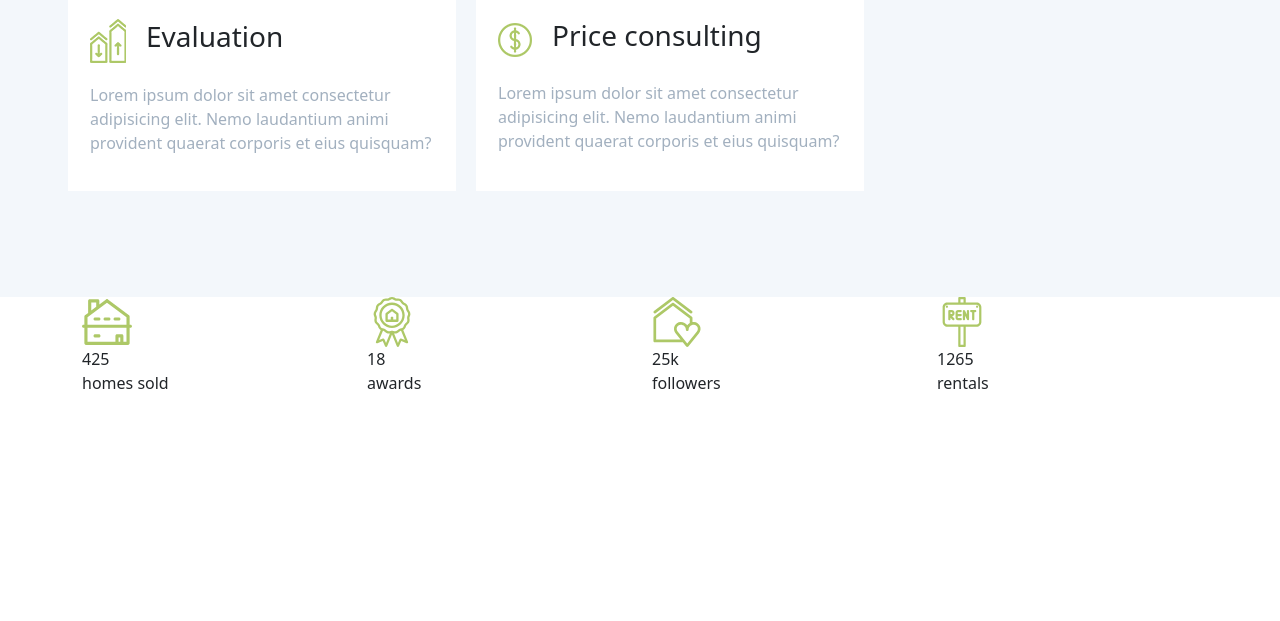
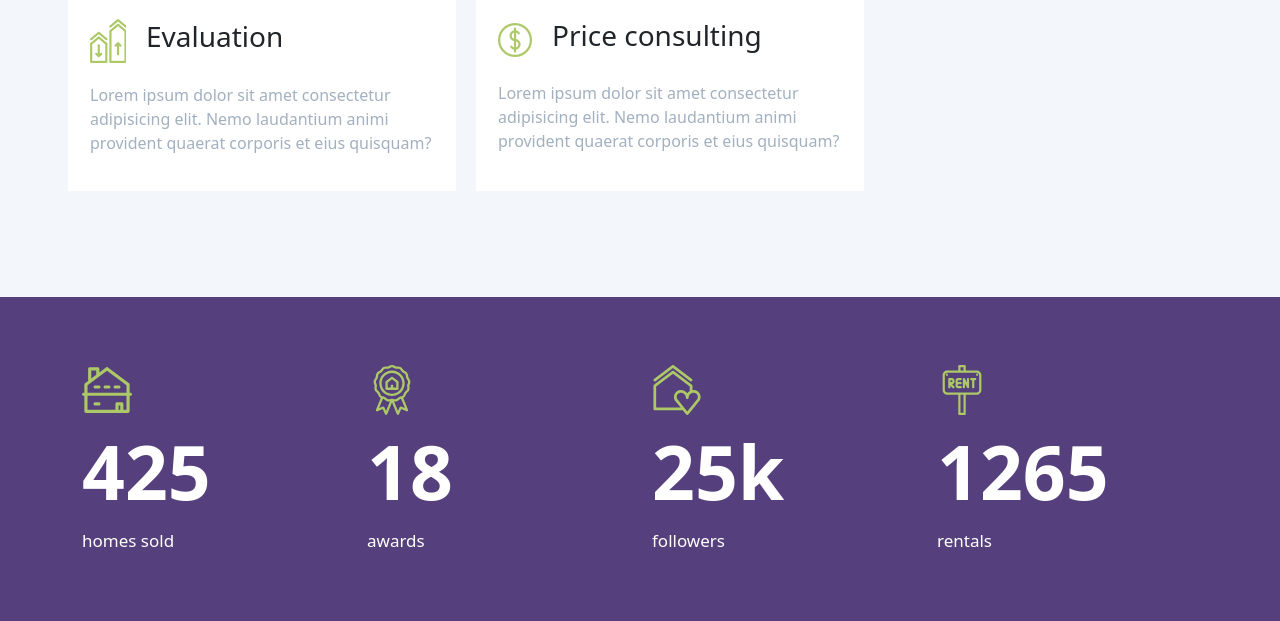
Before and after one commit to tvoiugas/GetHome, a Django app: page /about_us/ in a window 1280 px wide. Shown: the part 1646-2267 px from the top of the page. Before the commit the page ends 2035 px from the top, so only its background shows below. Run offline with Django 4.2, Linux system fonts and the light colour scheme; some libraries are stand-ins or nearby versions.

Commit message:
Updated about us page

```diff
--- a/static/estates/css/about_us.css
+++ b/static/estates/css/about_us.css
@@ -114,3 +114,23 @@
 .services .service-text {
 	color: #a2b0bf;
 }
+
+.milestones {
+	background-color: #55407d;
+	padding: 3rem;
+	color: white;
+}
+
+.milestones .milestone {
+	padding: 20px 0;
+}
+
+.milestones .milestone .milestone-counter {
+	font-size: 75px;
+	font-weight: bold;
+}
+
+.milestones .milestone .milestone-text {
+	font-weight: 500;
+	font-size: 17px;
+}
--- /dev/null
+++ b/static/estates/js/about_us.js
@@ -0,0 +1,24 @@
+function incEltNbr(id) {
+	elt = document.getElementById(id);
+	endNbr = Number(elt.getAttribute('data-end-value'));
+	startNbr = Math.round(endNbr / 2);
+	speed = Number(elt.getAttribute('data-speed'));
+	incNbrRec(startNbr, endNbr, elt, speed);
+};
+
+
+function incNbrRec(i, endNbr, elt, speed) {
+	if (i <= endNbr) {
+    	elt.innerHTML = i;
+    	setTimeout(function() {
+    		incNbrRec(i + 1, endNbr, elt, speed);
+    	}, speed);
+  	};
+};
+
+$(document).ready(function () {
+	incEltNbr("homes");
+	incEltNbr("awards");
+	incEltNbr("followers");
+	incEltNbr("rentals");
+});
--- a/templates/_base.html
+++ b/templates/_base.html
@@ -86,6 +86,6 @@
 	<script src="{% static 'js/jquery.min.js' %}"/>
 	<script src="{% static 'js/bootstrap.bundle.min.js' %}"></script>
 	<script src="{% static 'js/custom.js' %}"></script>
-	{% block javasript %}{% endblock javasript %}
+	{% block javascript %}{% endblock javascript %}
 </body>
 </html>
--- a/templates/estates/about_us.html
+++ b/templates/estates/about_us.html
@@ -101,7 +101,7 @@
 						<div class="milestone">
 							<div class="milestone-content">
 								<div class="milestone-icon"><img src="{% static 'images/icons/duplex.svg' %}" width="50" height="50"></div>
-								<div class="milestone-counter">425</div>
+								<div id="homes" class="milestone-counter" data-end-value='425' data-speed='3'>425</div>
 								<div class="milestone-text">homes sold</div>
 							</div>
 						</div>
@@ -110,7 +110,7 @@
 						<div class="milestone">
 							<div class="milestone-content">
 								<div class="milestone-icon"><img src="{% static 'images/icons/prize.svg' %}" width="50" height="50"></div>
-								<div class="milestone-counter">18</div>
+								<div id="awards" class="milestone-counter" data-end-value='18' data-speed='80'>18</div>
 								<div class="milestone-text">awards</div>
 							</div>
 						</div>
@@ -119,7 +119,7 @@
 						<div class="milestone">
 							<div class="milestone-content">
 								<div class="milestone-icon"><img src="{% static 'images/icons/home.svg' %}" width="50" height="50"></div>
-								<div class="milestone-counter">25k</div>
+								<div class="milestone-counter"><span id="followers" data-end-value='25' data-speed="80">25</span>k</div>
 								<div class="milestone-text">followers</div>
 							</div>
 						</div>
@@ -128,7 +128,7 @@
 						<div class="milestone">
 							<div class="milestone-content">
 								<div class="milestone-icon"><img src="{% static 'images/icons/rent.svg' %}" width="50" height="50"></div>
-								<div class="milestone-counter">1265</div>
+								<div id="rentals" class="milestone-counter" data-end-value='1265' data-speed="0.4">1265</div>
 								<div class="milestone-text">rentals</div>
 							</div>
 						</div>
@@ -139,3 +139,5 @@
 	</div>
 
 {% endblock content %}
+
+{% block javascript %}<script src="{% static 'estates/js/about_us.js' %}"></script>{% endblock javascript %}
--- a/templates/estates/index.html
+++ b/templates/estates/index.html
@@ -195,8 +195,8 @@
 		</div>
 	</div>
 {% endblock content %}
-{% block javasript %}
+{% block javascript %}
 	<script src="{% static 'estates/js/index.js' %}"></script>
 	<script src="{% static 'js/owl.carousel.min.js' %}"></script>
 	<script src="{% static 'estates/js/owl#1.js' %}"></script>
-{% endblock javasript %}
+{% endblock javascript %}
```
